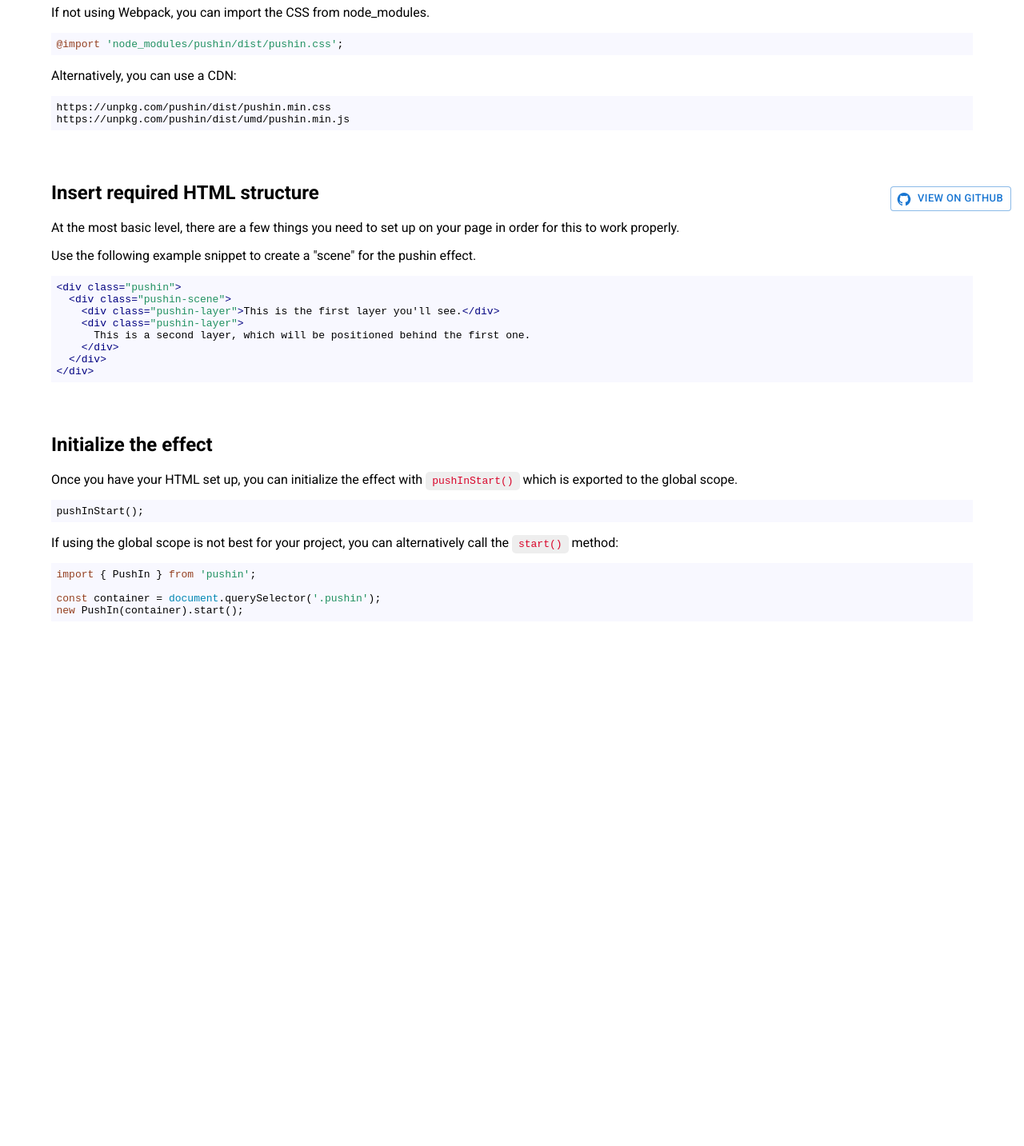
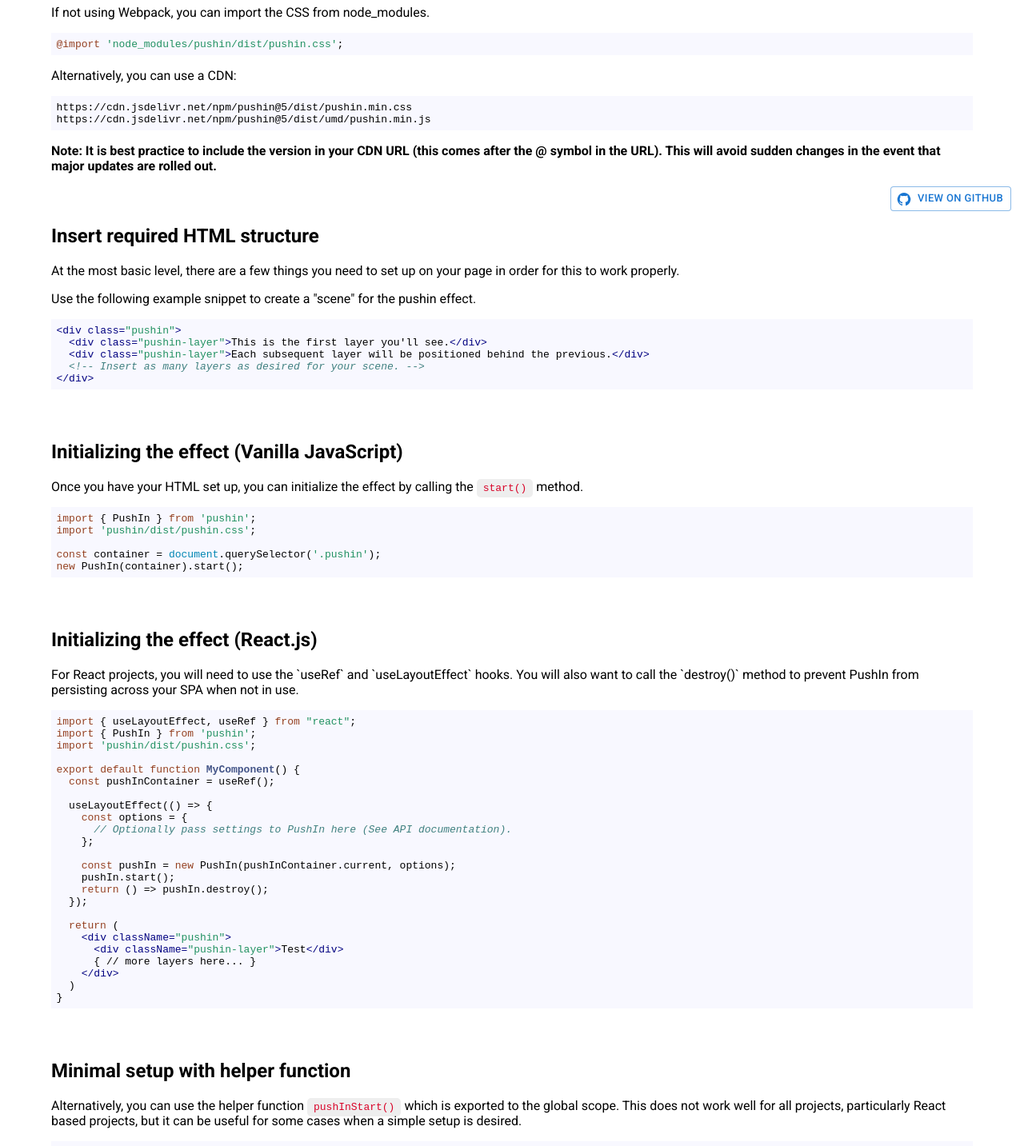
Before and after one commit to nateplusplus/pushin-docs, a React (Create React App) app: page /installation in a window 1280 px wide. Shown: the part 520-1953 px from the top of the page at 80% size. Before the commit the page ends 1393 px from the top, so only its background shows below. Built offline with nearby package versions, Linux system fonts and the light colour scheme.

Commit message:
#16, #11, #10: Change CDN to jsDeliver, update installation, mention destroy() method

```diff
--- a/src/pages/Installation.jsx
+++ b/src/pages/Installation.jsx
@@ -23,37 +23,76 @@ export default function Installation() {
       </SyntaxHighlighter>
       <p>Alternatively, you can use a CDN:</p>
       <SyntaxHighlighter language="text" style={docco}>
-        { `https://unpkg.com/pushin/dist/pushin.min.css\nhttps://unpkg.com/pushin/dist/umd/pushin.min.js` }
+        { `https://cdn.jsdelivr.net/npm/pushin@5/dist/pushin.min.css\nhttps://cdn.jsdelivr.net/npm/pushin@5/dist/umd/pushin.min.js` }
       </SyntaxHighlighter>
+      <p><strong>Note: It is best practice to include the version in your CDN URL (this comes after the @ symbol in the URL). This will avoid sudden changes in the event that major updates are rolled out.</strong></p>
       <h2>Insert required HTML structure</h2>
       <p>At the most basic level, there are a few things you need to set up on your page in order for this to work properly.</p>
       <p>Use the following example snippet to create a "scene" for the pushin effect.</p>
       <SyntaxHighlighter language="xml" style={docco}>
         {
 `<div class="pushin">
-  <div class="pushin-scene">
-    <div class="pushin-layer">This is the first layer you'll see.</div>
-    <div class="pushin-layer">
-      This is a second layer, which will be positioned behind the first one.
-    </div>
-  </div>
+  <div class="pushin-layer">This is the first layer you'll see.</div>
+  <div class="pushin-layer">Each subsequent layer will be positioned behind the previous.</div>
+  <!-- Insert as many layers as desired for your scene. -->
 </div>`
         }
       </SyntaxHighlighter>
-      <h2>Initialize the effect</h2>
-      <p>Once you have your HTML set up, you can initialize the effect with <code>pushInStart()</code> which is exported to the global scope.</p>
-      <SyntaxHighlighter language="javascript" style={docco}>
-        pushInStart();
-      </SyntaxHighlighter>
-      <p>If using the global scope is not best for your project, you can alternatively call the <code>start()</code> method:</p>
+      <h2>Initializing the effect (Vanilla JavaScript)</h2>
+      <p>Once you have your HTML set up, you can initialize the effect by calling the <code>start()</code> method.</p>
       <SyntaxHighlighter language="javascript" style={docco}>
         {
 `import { PushIn } from 'pushin';
+import 'pushin/dist/pushin.css';
 
 const container = document.querySelector('.pushin');
 new PushIn(container).start();`
         }
       </SyntaxHighlighter>
+      <h2>Initializing the effect (React.js)</h2>
+      <p>For React projects, you will need to use the `useRef` and `useLayoutEffect` hooks. You will also want to call the `destroy()` method to prevent PushIn from persisting across your SPA when not in use.</p>
+      <SyntaxHighlighter language="javascript" style={docco}>
+        {
+`import { useLayoutEffect, useRef } from "react";
+import { PushIn } from 'pushin';
+import 'pushin/dist/pushin.css';
+
+export default function MyComponent() {
+  const pushInContainer = useRef();
+
+  useLayoutEffect(() => {
+    const options = {
+      // Optionally pass settings to PushIn here (See API documentation).
+    };
+
+    const pushIn = new PushIn(pushInContainer.current, options);
+    pushIn.start();
+    return () => pushIn.destroy();
+  });
+
+  return (
+    <div className="pushin">
+      <div className="pushin-layer">Test</div>
+      { // more layers here... }
+    </div>
+  )
+}
+`
+        }
+      </SyntaxHighlighter>
+      <h2>Minimal setup with helper function</h2>
+      <p>Alternatively, you can use the helper function <code>pushInStart()</code> which is exported to the global scope. This does not work well for all projects, particularly React based projects, but it can be useful for some cases when a simple setup is desired.</p>
+      <SyntaxHighlighter language="html" style={docco}>
+        {
+`<div class="pushin">
+  <div class="pushin-layer">Test</div>
+  <!-- More layers here... -->
+</div>
+<script language="text/javascript">
+  pushInStart();
+</script>`
+        }
+      </SyntaxHighlighter>
     </PageLayout>
   );
 }
```
